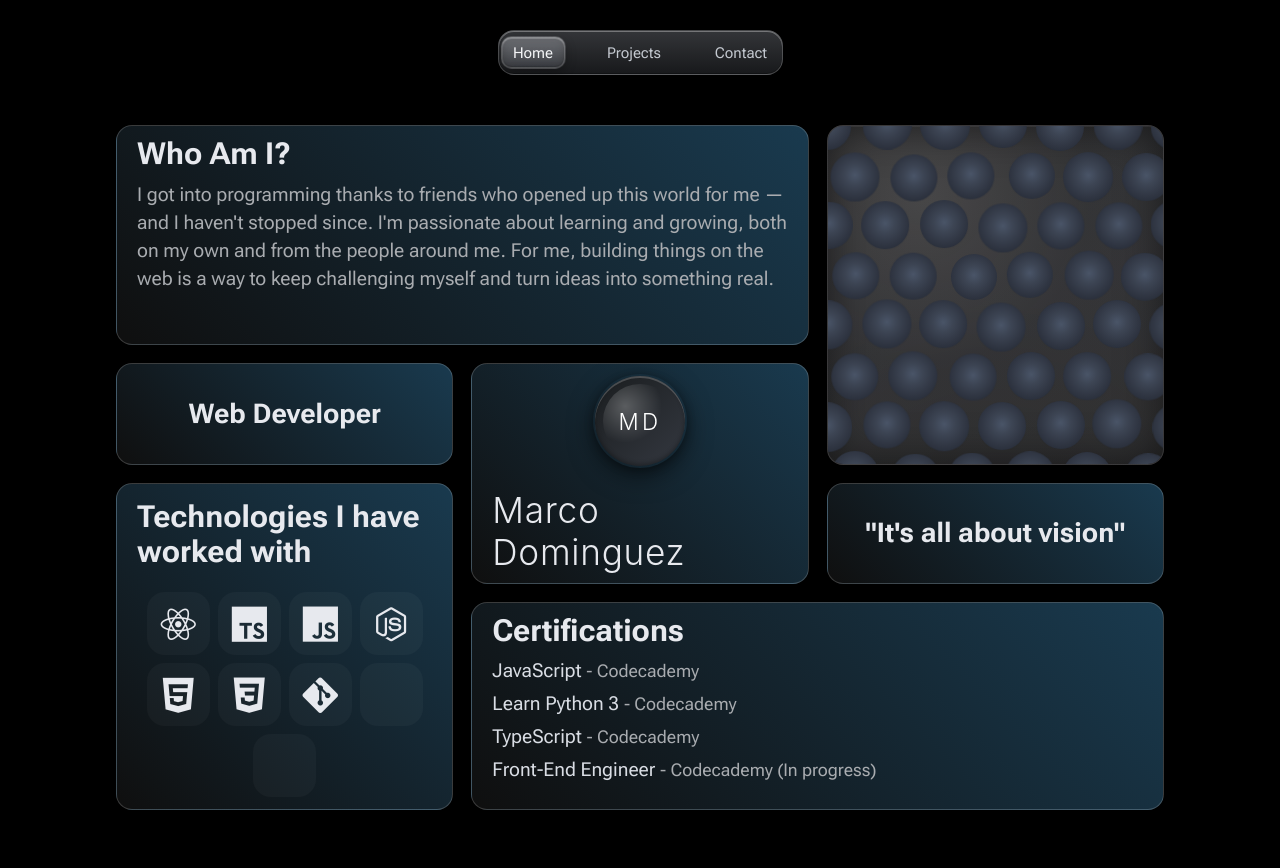
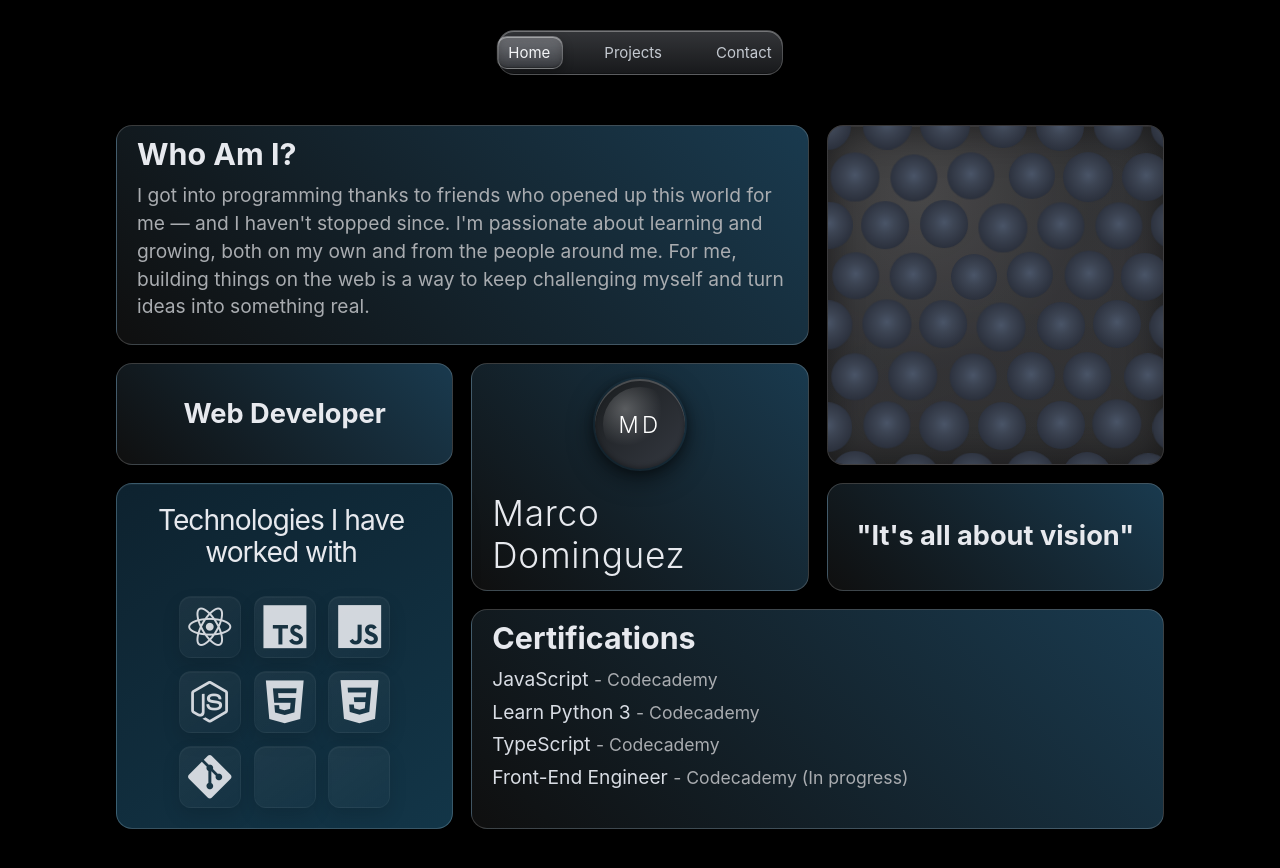
Before and after one commit to Marcodggz/portfolio, a React (Vite) app: page / in a window 1280 px wide. Built offline with nearby package versions, Linux system fonts and the light colour scheme.

Commit message:
style(skills): refine technologies card layout

```diff
--- a/src/components/home/NameCard/NameCard.module.css
+++ b/src/components/home/NameCard/NameCard.module.css
@@ -29,8 +29,6 @@
   font-weight: 300;
   font-size: 1.4rem;
   letter-spacing: 0.15em;
-  font-family:
-    -apple-system, BlinkMacSystemFont, "Segoe UI", system-ui, sans-serif;
   border: 2px solid transparent;
   background-clip: padding-box;
   position: relative;
@@ -80,8 +78,6 @@
   font-weight: 300;
   line-height: 1.2;
   letter-spacing: 0.02em;
-  font-family:
-    -apple-system, BlinkMacSystemFont, "Segoe UI", system-ui, sans-serif;
 }
 
 @media (max-width: 600px) {
--- a/src/components/home/Skills/Skills.module.css
+++ b/src/components/home/Skills/Skills.module.css
@@ -1,45 +1,72 @@
 .skills {
   display: flex;
+  text-align: center;
   flex-direction: column;
-  gap: 10px;
+  gap: 1.25rem;
   height: 100%;
+  padding: 1.25rem;
+
+  color: #e7e9ee;
+
   background: linear-gradient(
-    45deg,
-    rgba(255, 255, 255, 0.06),
-    rgba(77, 176, 238, 0.329)
+    145deg,
+    rgba(14, 35, 48, 0.98),
+    rgba(20, 58, 78, 0.92)
   );
-  border: 1px solid rgba(255, 255, 255, 0.18);
+  border: 1px solid rgba(174, 215, 236, 0.26);
   border-radius: 16px;
-  padding: 10px 20px;
-  color: #e7e9ee;
+  box-shadow:
+    inset 0 1px 0 rgba(255, 255, 255, 0.04),
+    0 14px 30px rgba(0, 0, 0, 0.16);
+
   box-sizing: border-box;
 }
 
 .skills h2 {
+  max-width: 18rem;
   margin: 0;
-  padding-top: 5px;
-  font-size: 1.9rem;
+
+  font-size: clamp(1.55rem, 2.2vw, 1.85rem);
+  font-weight: 400;
+  line-height: 1.15;
+  letter-spacing: -0.035em;
 }
 
 .skillsIcons {
-  display: flex;
-  flex-wrap: wrap;
-  margin-top: 0.85rem;
-  gap: 0.5rem;
-  justify-content: center;
+  display: grid;
+  grid-template-columns: repeat(3, 1fr);
+  grid-template-rows: repeat(3, 1fr);
+  gap: 0.8rem;
+  margin-top: 0.5rem;
+  padding: 0;
+  max-width: 407px;
+  margin-left: auto;
+  margin-right: auto;
   text-align: center;
 }
 
 .iconSkill {
   position: relative;
-  box-sizing: border-box;
-  width: 63px;
-  height: 63px;
   display: grid;
   place-items: center;
-  border-radius: 18px;
-  background: rgba(255, 255, 255, 0.03);
-  border: 1px solid transparent;
+  aspect-ratio: 1;
+  width: 100%;
+  max-width: 118px;
+  padding: 0.5rem;
+  justify-self: center;
+
+  background: linear-gradient(
+    145deg,
+    rgba(255, 255, 255, 0.055),
+    rgba(255, 255, 255, 0.018)
+  );
+  border: 1px solid rgba(255, 255, 255, 0.035);
+  border-radius: 12px;
+  box-shadow:
+    inset 0 1px 0 rgba(255, 255, 255, 0.035),
+    0 8px 18px rgba(0, 0, 0, 0.12);
+
+  box-sizing: border-box;
   transition:
     transform 0.18s ease,
     box-shadow 0.2s ease,
@@ -48,43 +75,49 @@
 }
 
 .iconSkill i {
-  font-size: 36px;
+  font-size: 44px;
+  opacity: 0.9;
 }
 
 .iconSkill:hover,
 .iconSkill:focus-visible {
   transform: translateY(-2px);
-  background: rgba(255, 255, 255, 0.07);
-  border-color: rgba(255, 255, 255, 0.16);
-  box-shadow: 0 6px 16px rgba(77, 176, 238, 0.18);
+  background: rgba(255, 255, 255, 0.065);
+  border-color: rgba(154, 211, 239, 0.2);
+  box-shadow:
+    inset 0 1px 0 rgba(255, 255, 255, 0.05),
+    0 10px 22px rgba(0, 0, 0, 0.18);
   z-index: 3;
 }
 
 .iconSkill:focus-visible {
-  outline: 2px solid rgba(77, 176, 238, 0.8);
-  outline-offset: 2px;
+  outline: 2px solid rgba(118, 194, 232, 0.72);
+  outline-offset: 3px;
 }
 
-/* Technology name caption — decorative (aria-hidden); the accessible
-   name still comes from aria-label on the icon container. */
 .caption {
   position: absolute;
-  top: calc(100% + 4px);
+  top: calc(100% + 5px);
   left: 50%;
-  transform: translateX(-50%) translateY(-3px);
-  padding: 2px 7px;
+  z-index: 4;
+
+  padding: 3px 8p;
+  border: 1px solid rgba(255, 255, 255, 0.08);
   border-radius: 6px;
-  background: rgba(13, 17, 23, 0.92);
+
+  background: rgba(10, 18, 24, 0.96);
   color: #e7e9ee;
+  box-shadow: 0 5px 12px rgba(0, 0, 0, 0.3);
+
   font-size: 0.66rem;
   line-height: 1.35;
   letter-spacing: 0.02em;
   white-space: nowrap;
-  pointer-events: none;
+
   opacity: 0;
   visibility: hidden;
-  z-index: 4;
-  box-shadow: 0 4px 10px rgba(0, 0, 0, 0.3);
+  pointer-events: none;
+  transform: translateX(-50%) translateY(-3px);
   transition:
     opacity 0.16s ease,
     transform 0.16s ease,
@@ -117,10 +150,25 @@
 
 @media (max-width: 600px) {
   .skills {
-    padding: 16px 20px;
+    gap: 1rem;
+    padding: 1rem 1.25rem;
   }
 
   .skills h2 {
     font-size: 1.45rem;
   }
+
+  .skillsIcons {
+    max-width: 342px;
+    gap: 1rem;
+  }
+
+  .iconSkill {
+    max-width: 98px;
+    padding: 1.2rem;
+  }
+
+  .iconSkill i {
+    font-size: 38px;
+  }
 }
--- a/src/styles/global.css
+++ b/src/styles/global.css
@@ -2,7 +2,8 @@
   margin: 0;
   padding: 0;
   box-sizing: border-box;
-  font-family: "Roboto Flex", sans-serif;
+  font-family:
+    -apple-system, BlinkMacSystemFont, "Segoe UI", system-ui, sans-serif;
 }
 
 html {
```
